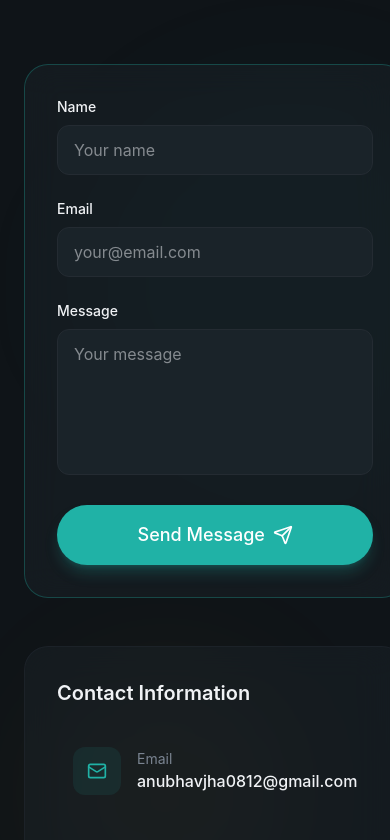
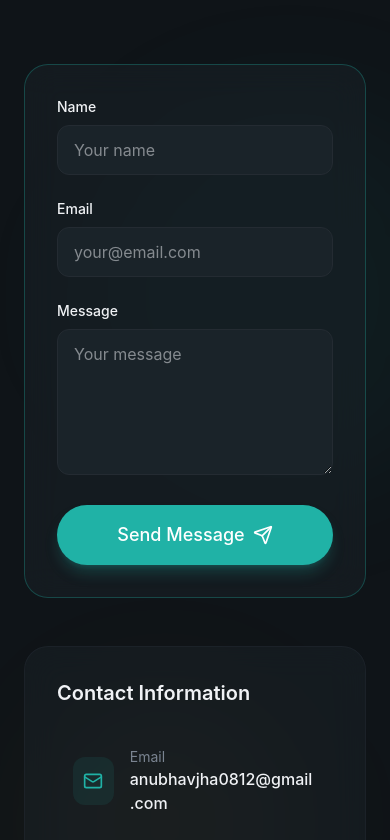
Before and after one commit to anubhavjha0812/Portfolio-Anubhav-Jha, a React (Vite) app: page / in a window 390 px wide. Shown: the part 6684-7524 px from the top of the page. Built offline with nearby package versions, Linux system fonts and the light colour scheme.

Commit message:
fixed responsivness of the contact section.

```diff
--- a/src/sections/Contact.jsx
+++ b/src/sections/Contact.jsx
@@ -56,12 +56,7 @@ export const Contact = () => {
       const templateId = import.meta.env.VITE_EMAILJS_TEMPLATE_ID;
       const publicKey = import.meta.env.VITE_EMAILJS_PUBLIC_KEY;
 
-      await emailjs.sendForm(
-        serviceId,
-        templateId,
-        e.target,
-        publicKey
-      );
+      await emailjs.sendForm(serviceId, templateId, e.target, publicKey);
 
       setSubmitStatus({
         type: "success",
@@ -108,18 +103,20 @@ export const Contact = () => {
           </p>
         </div>
 
-        <div className="grid lg:grid-cols-2 gap-12 max-w-5xl mx-auto">
+        {/* Grid */}
+        <div className="grid lg:grid-cols-2 gap-12 max-w-5xl mx-auto w-full overflow-hidden">
+
           {/* Form */}
-          <div className="glass p-8 rounded-3xl border border-primary/30">
-            <form className="space-y-6" onSubmit={handleSubmit}>
-              {/* Hidden field */}
+          <div className="glass p-8 rounded-3xl border border-primary/30 w-full min-w-0">
+            <form className="space-y-6 w-full" onSubmit={handleSubmit}>
+
               <input
                 type="hidden"
                 name="time"
                 value={new Date().toLocaleString()}
               />
 
-              <div>
+              <div className="w-full">
                 <label className="block text-sm font-medium mb-2">
                   Name
                 </label>
@@ -132,11 +129,11 @@ export const Contact = () => {
                   onChange={(e) =>
                     setFormData({ ...formData, name: e.target.value })
                   }
-                  className="w-full px-4 py-3 bg-surface rounded-xl border border-border outline-none"
+                  className="w-full max-w-full px-4 py-3 bg-surface rounded-xl border border-border outline-none box-border"
                 />
               </div>
 
-              <div>
+              <div className="w-full">
                 <label className="block text-sm font-medium mb-2">
                   Email
                 </label>
@@ -149,11 +146,11 @@ export const Contact = () => {
                   onChange={(e) =>
                     setFormData({ ...formData, email: e.target.value })
                   }
-                  className="w-full px-4 py-3 bg-surface rounded-xl border border-border outline-none"
+                  className="w-full max-w-full px-4 py-3 bg-surface rounded-xl border border-border outline-none box-border"
                 />
               </div>
 
-              <div>
+              <div className="w-full">
                 <label className="block text-sm font-medium mb-2">
                   Message
                 </label>
@@ -166,7 +163,7 @@ export const Contact = () => {
                   onChange={(e) =>
                     setFormData({ ...formData, message: e.target.value })
                   }
-                  className="w-full px-4 py-3 bg-surface rounded-xl border border-border outline-none resize-none"
+                  className="w-full max-w-full px-4 py-3 bg-surface rounded-xl border border-border outline-none resize-y box-border"
                 />
               </div>
 
@@ -205,7 +202,7 @@ export const Contact = () => {
           </div>
 
           {/* Contact Info */}
-          <div className="space-y-6">
+          <div className="space-y-6 min-w-0">
             <div className="glass rounded-3xl p-8">
               <h3 className="text-xl font-semibold mb-6">
                 Contact Information
@@ -222,11 +219,13 @@ export const Contact = () => {
                       <item.icon className="w-5 h-5 text-primary" />
                     </div>
 
-                    <div>
+                    <div className="min-w-0">
                       <div className="text-sm text-muted-foreground">
                         {item.label}
                       </div>
-                      <div className="font-medium">{item.value}</div>
+                      <div className="font-medium break-words">
+                        {item.value}
+                      </div>
                     </div>
                   </a>
                 ))}
```
